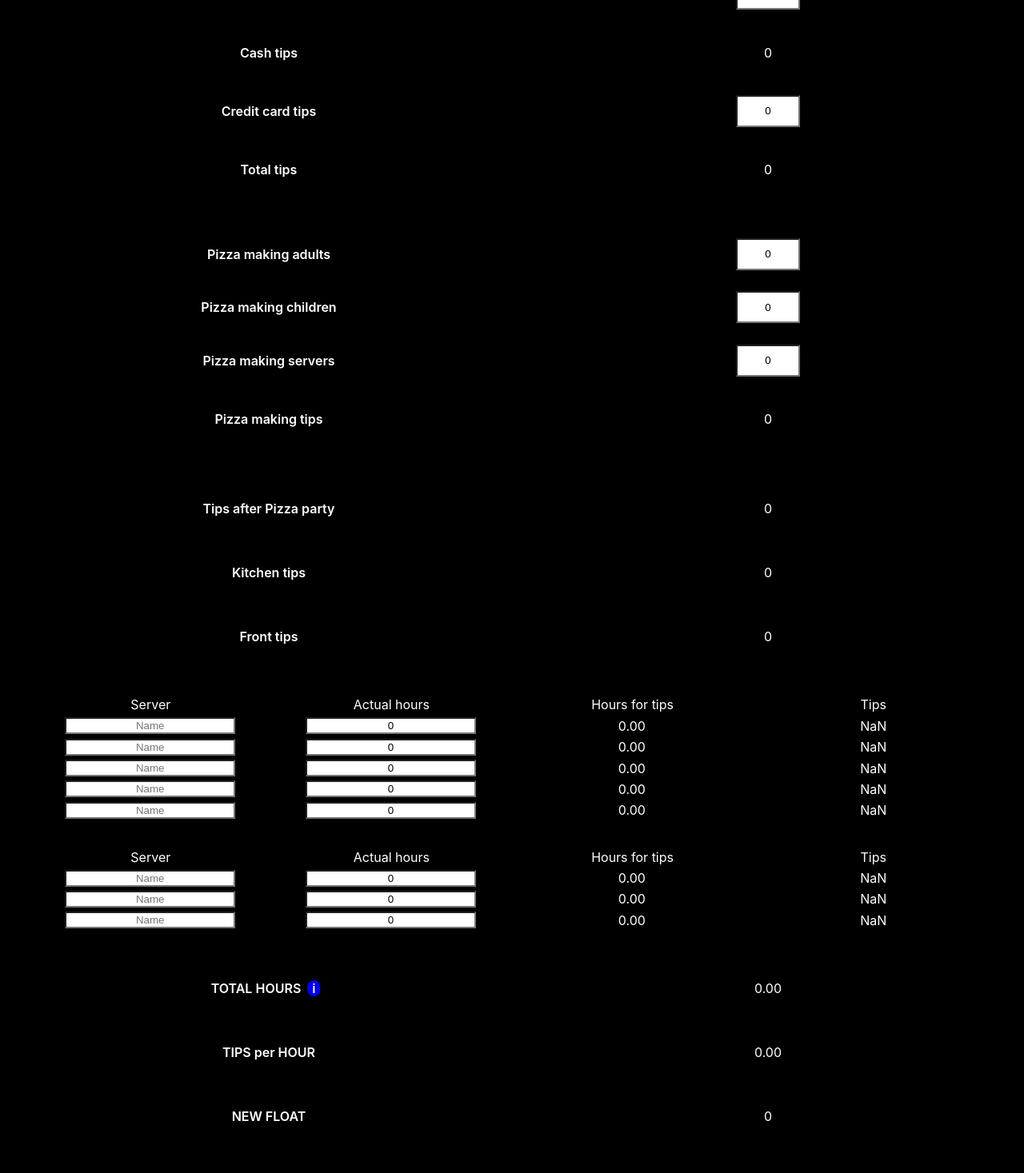
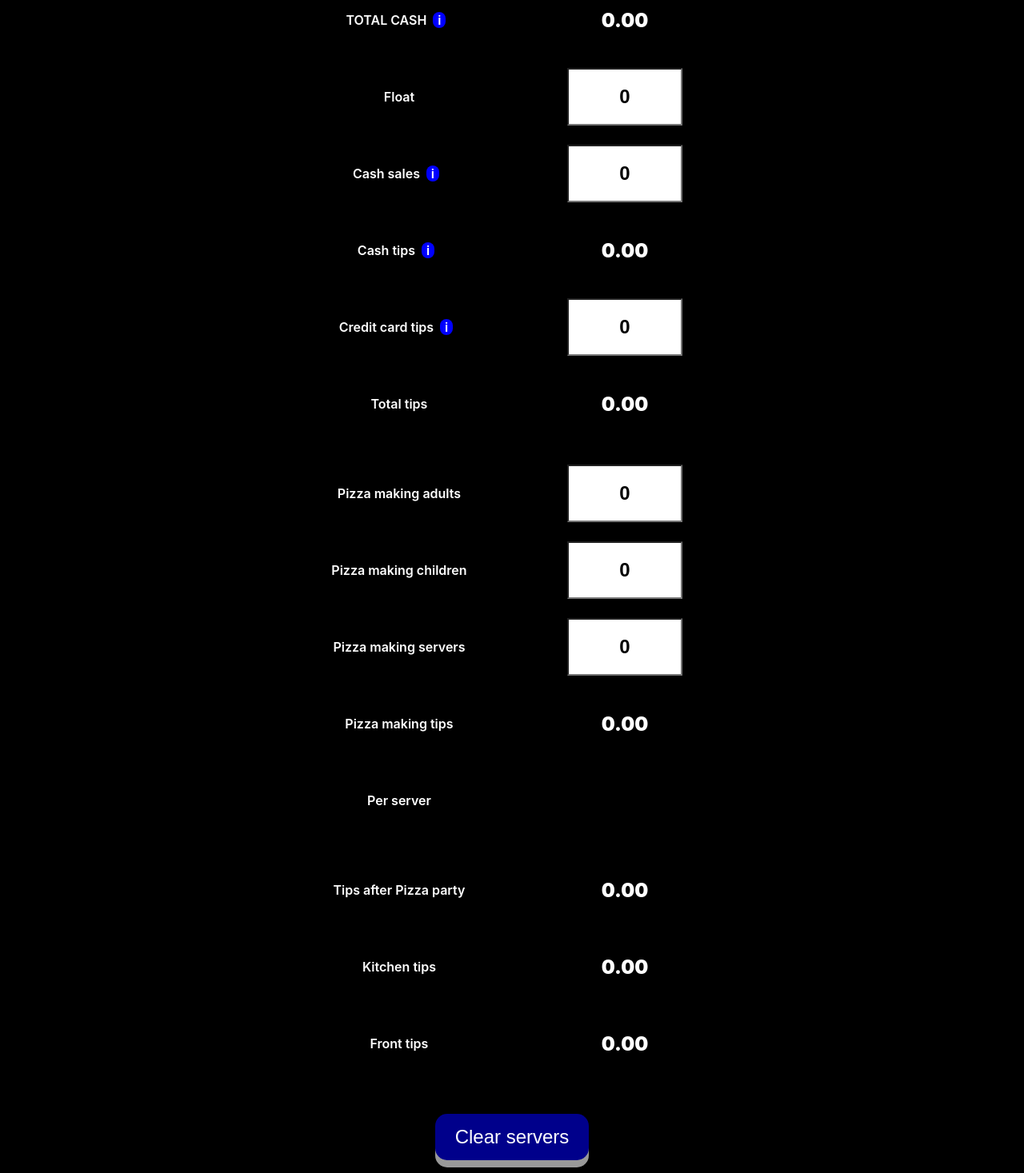
Before and after one commit to manuelcasanova/rmf, a React (Create React App) app in the folder client/: page / in a window 1280 px wide. Shown: the part 443-1910 px from the top of the page at 80% size. Before the commit the page ends 1879 px from the top, so only its background shows below. Built offline with nearby package versions, Linux system fonts and the light colour scheme.

Commit message:
If statements to avoid render NaN. Styling

```diff
--- a/client/src/App.css
+++ b/client/src/App.css
@@ -9,16 +9,16 @@
 }
 
 .App {
-  height: 100vh;
+  /* height: 100vh; */
   display: flex;
   flex-direction: column;
+  margin-bottom: 5em;
+  justify-content: center;
+  align-items: center
 }
 
-@media only screen and (max-width: 400px) {
-  * {
-    font-size: 0.8rem;
-  }
-}
+
+
 
 :root {
   --color0: black;
@@ -28,6 +28,10 @@
   --color4: blue;
   --color5: rgb(247, 196, 67);
   --color6: dimgrey;
+}
+
+.seccion {
+  max-width: 600px;
 }
 
 .clear-all-div {
@@ -62,6 +66,7 @@ justify-content: center;
   transform: translateY(4px);
 }
 
+
 section {
   margin: 1em;
   display: flex;
@@ -89,24 +94,37 @@ label {
   width: 19%;
   text-align: center;
   margin: 0.2em;
+  display: flex;
+  align-items: center;
+  justify-content: center;
 }
 
 .inline-label {
-  width: 50vw;
+  width: 50%;
   display: flex;
   align-items: center;
   justify-content: center;
+  text-align: center;
   /* white-space: nowrap; */
 }
 
-.money-input, .pizza-input, .tips-input {
-  margin: 1em auto;
+.money-input,
+.pizza-input,
+.tips-input {
+  margin: 0.5em auto;
   height: 3em;
   width: 6em;
   text-align: center;
   display: flex;
   align-items: center;
   justify-content: center;
+  font-weight: 900;
+  font-size: 1.5em;
+}
+
+.nameinput {
+  height: 3em;
+  font-size: 120%;
 }
 
 .inline {
@@ -121,6 +139,18 @@ label {
   justify-content: center;
   align-items: center;
   margin: 0 0.5em 0;
+  cursor: pointer;
+}
+
+.info-message {
+  font-style: italic;
+  text-align: center;
+  margin: 0 2em 0 2em;
+  border: 3px double white;
+  border-radius: 20px;
+  padding: 1em;
+  background-color: white;
+  color: black
 }
 
 input {
@@ -164,7 +194,35 @@ align-items: center;
 }
 
 .error-message {
-  background-color: black;
+  /* background-color: black;
   color: white;
   padding: 1em;
+  font-size: small; */
+
+
+
+  font-style: italic;
+  text-align: center;
+  /* margin: 0 2em 0 2em; */
+  /* border: 3px double white; */
+  border-radius: 20px;
+  padding: 1em;
+  background-color: white;
+  color: black;
+  font-size: small;
 }
+
+
+@media only screen and (max-width: 400px) {
+  * {
+    font-size: 0.9rem;
+  }
+
+  .clear-all {
+    font-size: 14px;
+  }
+
+  .error-message {
+    font-size: 0.5em;
+  }
+}
--- a/client/src/App.js
+++ b/client/src/App.js
@@ -18,20 +18,22 @@ function App() {
   const totalCash = parseFloat(cashCounted) + parseFloat(receipts)
   const [float, setFloat] = useState(0);
   const [cashSales, setCashSales] = useState(0);
-  const cashTips = parseFloat(cashCounted) - parseFloat(cashSales) - parseFloat(float)
+  const cashTips = (parseFloat(cashCounted) + parseFloat(receipts) - parseFloat(cashSales) - parseFloat(float)).toFixed(2)
   const [creditCardTips, setCreditCardTips] = useState(0)
   const totalTips = parseFloat(cashTips) + parseFloat(creditCardTips)
   const [pizzaAdults, setPizzaAdults] = useState(0)
   const [pizzaChildren, setPizzaChildren] = useState(0)
   const [pizzaServers, setPizzaServers] = useState(0)
   const pizzaTips = (parseFloat(pizzaChildren) * kidsPizzaPrice * pizzaTipsPercent / 100) + (parseFloat(pizzaAdults) * adultsPizzaPrice * pizzaTipsPercent / 100)
-  const tipsAfterPizzaParty = totalTips - pizzaTips
-  const kitchenTips = tipsAfterPizzaParty * kitchenTipsPercent / 100;
-  const frontTips = tipsAfterPizzaParty * frontTipsPercent / 100;
-
+  const tipsAfterPizzaParty = (totalTips - pizzaTips).toFixed(2)
+  const kitchenTips = (tipsAfterPizzaParty * kitchenTipsPercent / 100).toFixed(2);
+  const frontTips = (tipsAfterPizzaParty * frontTipsPercent / 100).toFixed(2);
 
   const [totalCashInfo, setTotalCashInfo] = useState(false)
   const [totalHoursInfo, setTotalHoursInfo] = useState(false)
+  const [cashSalesInfo, setCashSalesInfo] = useState(false)
+  const [cashTipsInfo, setCashTipsInfo] = useState(false)
+  const [creditCardTipsInfo, setCreditCardTipsInfo] = useState(false)
 
   const showTotalCashInfo = (e) => {
     e.preventDefault();
@@ -43,10 +45,20 @@ function App() {
     setTotalHoursInfo(prev => !prev)
   }
 
+  const showCashSalesInfo = (e) => {
+    e.preventDefault();
+    setCashSalesInfo(prev => !prev)
+  }
 
+  const showCashTipsInfo = (e) => {
+    e.preventDefault();
+    setCashTipsInfo(prev => !prev)
+  }
 
-
-
+  const showCreditCardTipsInfo = (e) => {
+    e.preventDefault();
+    setCreditCardTipsInfo(prev => !prev)
+  }
 
   const [server1Hours, setServer1Hours] = useState(0);
   const [server2Hours, setServer2Hours] = useState(0);
@@ -78,12 +90,9 @@ function App() {
     }
   }
 
-
   // useEffect(() => {
-  //   console.log(tipsPerHour)
-  // }, [tipsPerHour])
-
-
+  //   console.log(typeof frontTips)
+  // }, [server1Hours])
 
   const clearAll = () => {
     setCashCounted(0);
@@ -112,14 +121,59 @@ function App() {
     setAssistant3Hours(0);
   }
 
+  const clearServers = () => {
+    setServer1Name("");
+    setServer2Name("");
+    setServer3Name("");
+    setServer4Name("");
+    setServer5Name("");
+    setAssistant1Name("");
+    setAssistant2Name("");
+    setAssistant3Name("");
+    setServer1Hours(0);
+    setServer2Hours(0);
+    setServer3Hours(0);
+    setServer4Hours(0);
+    setServer5Hours(0);
+    setAssistant1Hours(0);
+    setAssistant2Hours(0);
+    setAssistant3Hours(0);
+  }
+
+
+  const test = () => {
+    setCashCounted(990);
+    setReceipts(10);
+    setFloat(400);
+    setCashSales(500);
+    setCreditCardTips(500)
+    setPizzaAdults(10);
+    setPizzaChildren(10);
+    setPizzaServers(1)
+    setServer1Name("Manuel");
+    setServer2Name("Dom");
+    setServer3Name("Suz");
+    setAssistant1Name("Jasmine");
+    setServer1Hours(5);
+    setServer2Hours(5);
+    setServer3Hours(4);
+    setAssistant1Hours(4);
+  }
+
 
   return (
     <div className="App">
+
+      <div className='seccion'>
 
         <div className='clear-all-div'>
           <button className="clear-all" onClick={clearAll}>Clear all</button>
         </div>
 
+
+        <div className='clear-all-div'>
+          <button className="clear-all" onClick={test}>Set an example</button>
+        </div>
 
         <section className='money'>
 
@@ -135,10 +189,10 @@ function App() {
 
           <div className='inline'>
             <label className='inline-label' onClick={showTotalCashInfo}>TOTAL CASH <div className="info" onClick={showTotalHoursInfo}>i</div></label>
-          <div className='money-input'>{totalCash}</div>
+            <div className='money-input'>{totalCash.toFixed(2)}</div>
           </div>
 
-        {totalCashInfo && <div>Cash counted + receipts</div>}
+          {totalCashInfo && <div className='info-message'>Cash counted + receipts</div>}
 
           <div className='inline'>
             <label className='inline-label'>Float</label>
@@ -146,23 +200,30 @@ function App() {
           </div>
 
           <div className='inline'>
-          <label className='inline-label'>Cash sales</label>
+            <label className='inline-label'>Cash sales<div className="info" onClick={showCashSalesInfo}>i</div></label>
+
             <input className='money-input' value={cashSales} onChange={(e) => setCashSales(e.target.value)}></input>
           </div>
 
+          {cashSalesInfo && <div className='info-message'>Cash on print out</div>}
+
           <div className='inline'>
-          <label className='inline-label'>Cash tips</label>
+            <label className='inline-label'>Cash tips<div className="info" onClick={showCashTipsInfo}>i</div></label>
             <div className='money-input'>{cashTips}</div>
           </div>
 
+          {cashTipsInfo && <div className='info-message'>Total cash - Float - Cash sales = Cash tips</div>}
+
           <div className='inline'>
-          <label className='inline-label'>Credit card tips</label>
+            <label className='inline-label'>Credit card tips<div className="info" onClick={showCreditCardTipsInfo}>i</div></label>
             <input className='money-input' value={creditCardTips} onChange={(e) => setCreditCardTips(e.target.value)}></input>
           </div>
 
+          {creditCardTipsInfo && <div className='info-message'>Tips paid on print out</div>}
+
           <div className='inline'>
             <label className='inline-label'>Total tips</label>
-          <div className='money-input'>{cashTips}</div>
+            <div className='money-input'>{(parseInt(cashTips) + parseInt(creditCardTips)).toFixed(2)}</div>
           </div>
 
         </section>
@@ -186,7 +247,12 @@ function App() {
 
           <div className='inline'>
             <label className='inline-label'>Pizza making tips</label>
-          <div className='pizza-input'>{pizzaTips}</div>
+            <div className='pizza-input'>{pizzaTips.toFixed(2)}</div>
+          </div>
+
+          <div className='inline'>
+            <label className='inline-label'>Per server</label>
+            <div className='pizza-input'>{pizzaTips !== 0 && (pizzaTips / pizzaServers).toFixed(2)}</div>
           </div>
 
         </section>
@@ -213,79 +279,89 @@ function App() {
 
         </section>
 
+        <div className='clear-all-div'>
+          <button className="clear-all" onClick={clearServers}>Clear servers</button>
+        </div>
+
         <section className='servers'>
 
           <div className='th'>
             <div className='thirty-three'>Server</div>
-          <div className='thirty-three'>Actual hours</div>
-          <div className='thirty-three'>Hours for tips</div>
+            <div className='thirty-three'>Hours</div>
+            <div className='thirty-three'>100%</div>
             <div className='thirty-three'>Tips</div>
           </div>
 
 
           <div className='server'>
-          <input type="text" required value={server1Name} placeholder="Name" className="thirty-three input-width" onChange={(e) => setServer1Name(e.target.value)}></input>
-          <input value={(server1Hours)} className="thirty-three input-width" onChange={(e) => setServer1Hours(e.target.value)}></input>
-          <div className="thirty-three">{(parseFloat(server1Hours) * fullTips / 100).toFixed(2)}</div>
-          <div className="thirty-three">{(frontTips / totalHours * server1Hours).toFixed(2)}</div>
+            <input type="text" required value={server1Name} placeholder="Name" className="thirty-three input-width nameinput" onChange={(e) => setServer1Name(e.target.value)}></input>
+            <input value={(server1Hours)} className="thirty-three input-width nameinput" onChange={(e) => setServer1Hours(e.target.value)}></input>
+            <div className="thirty-three">{frontTips !=="0" && server1Hours !=="" &&(parseFloat(server1Hours) * fullTips / 100).toFixed(2)}</div>
+            <div className="thirty-three">{frontTips !=="0" && server1Hours !=="" && server1Hours > 0 &&(frontTips / totalHours * server1Hours).toFixed(2)}</div>
           </div>
 
 
           <div className='server'>
-          <input value={server2Name} placeholder="Name" className="thirty-three input-width" onChange={(e) => setServer2Name(e.target.value)}></input>
-          <input value={server2Hours} className="thirty-three input-width" onChange={(e) => setServer2Hours(e.target.value)}></input>
-          <div className="thirty-three">{(parseFloat(server2Hours) * fullTips / 100).toFixed(2)}</div>
-          <div className="thirty-three">{(frontTips / totalHours * server2Hours).toFixed(2)}</div>
+            <input value={server2Name} placeholder="Name" className="thirty-three input-width nameinput" onChange={(e) => setServer2Name(e.target.value)}></input>
+            <input value={server2Hours} className="thirty-three input-width nameinput" onChange={(e) => setServer2Hours(e.target.value)}></input>
+            <div className="thirty-three">{frontTips !=="0" && server2Hours !=="" &&(parseFloat(server2Hours) * fullTips / 100).toFixed(2)}</div>
+            <div className="thirty-three">{frontTips !=="0" && server2Hours !=="" && server1Hours > 0 &&(frontTips / totalHours * server2Hours).toFixed(2)}</div>
           </div>
 
           <div className='server'>
-          <input value={server3Name} placeholder="Name" className="thirty-three input-width" onChange={(e) => setServer3Name(e.target.value)}></input>
-          <input value={server3Hours} className="thirty-three input-width" onChange={(e) => setServer3Hours(e.target.value)}></input>
-          <div className="thirty-three">{(parseFloat(server3Hours) * fullTips / 100).toFixed(2)}</div>
-          <div className="thirty-three">{(frontTips / totalHours * server3Hours).toFixed(2)}</div>
+            <input value={server3Name} placeholder="Name" className="thirty-three input-width nameinput" onChange={(e) => setServer3Name(e.target.value)}></input>
+            <input value={server3Hours} className="thirty-three input-width nameinput" onChange={(e) => setServer3Hours(e.target.value)}></input>
+            <div className="thirty-three">{frontTips !=="0" && server3Hours !=="" &&(parseFloat(server3Hours) * fullTips / 100).toFixed(2)}</div>
+            <div className="thirty-three">{frontTips !=="0" && server3Hours !=="" && server1Hours > 0 &&(frontTips / totalHours * server3Hours).toFixed(2)}</div>
           </div>
 
           <div className='server'>
-          <input value={server4Name} placeholder="Name" className="thirty-three input-width" onChange={(e) => setServer4Name(e.target.value)}></input>
-          <input value={server4Hours} className="thirty-three input-width" onChange={(e) => setServer4Hours(e.target.value)}></input>
-          <div className="thirty-three">{(parseFloat(server4Hours) * fullTips / 100).toFixed(2)}</div>
-          <div className="thirty-three">{(frontTips / totalHours * server4Hours).toFixed(2)}</div>
+            <input value={server4Name} placeholder="Name" className="thirty-three input-width nameinput" onChange={(e) => setServer4Name(e.target.value)}></input>
+            <input value={server4Hours} className="thirty-three input-width nameinput" onChange={(e) => setServer4Hours(e.target.value)}></input>
+            <div className="thirty-three">{frontTips !=="0" && server4Hours !=="" &&(parseFloat(server4Hours) * fullTips / 100).toFixed(2)}</div>
+            <div className="thirty-three">{frontTips !=="0" && server4Hours !=="" && server1Hours > 0 &&(frontTips / totalHours * server4Hours).toFixed(2)}</div>
           </div>
 
           <div className='server'>
-          <input value={server5Name} placeholder="Name" className="thirty-three input-width" onChange={(e) => setServer5Name(e.target.value)}></input>
-          <input value={server5Hours} className="thirty-three input-width" onChange={(e) => setServer5Hours(e.target.value)}></input>
-          <div className="thirty-three">{(parseFloat(server5Hours) * fullTips / 100).toFixed(2)}</div>
-          <div className="thirty-three">{(frontTips / totalHours * server5Hours).toFixed(2)}</div>
+            <input value={server5Name} placeholder="Name" className="thirty-three input-width nameinput" onChange={(e) => setServer5Name(e.target.value)}></input>
+            <input value={server5Hours} className="thirty-three input-width nameinput" onChange={(e) => setServer5Hours(e.target.value)}></input>
+            <div className="thirty-three">{frontTips !=="0" && server5Hours !=="" &&(parseFloat(server5Hours) * fullTips / 100).toFixed(2)}</div>
+            <div className="thirty-three">{frontTips !=="0" && server5Hours !=="" && server1Hours > 0 &&(frontTips / totalHours * server5Hours).toFixed(2)}</div>
           </div>
 
 
           <div className='th margin-top'>
-          <div className='thirty-three'>Server</div>
-          <div className='thirty-three'>Actual hours</div>
-          <div className='thirty-three'>Hours for tips</div>
+            <div className='thirty-three'>Support</div>
+            <div className='thirty-three'>Hours</div>
+            <div className='thirty-three'>40%</div>
             <div className='thirty-three'>Tips</div>
           </div>
 
           <div className='server'>
-          <input value={assistant1Name} placeholder="Name" className="thirty-three input-width" onChange={(e) => setAssistant1Name(e.target.value)}></input>
-          <input value={assistant1Hours} className="thirty-three input-width" onChange={(e) => setAssistant1Hours(e.target.value)}></input>
-          <div className="thirty-three">{(parseFloat(assistant1Hours) * assistantTips / 100).toFixed(2)}</div>
-          <div className="thirty-three">{(frontTips / totalHours * assistant1Hours * assistantTips/100).toFixed(2)}</div>
+            <input value={assistant1Name} placeholder="Name" className="thirty-three input-width nameinput" onChange={(e) => setAssistant1Name(e.target.value)}></input>
+            <input value={assistant1Hours} className="thirty-three input-width nameinput" onChange={(e) => setAssistant1Hours(e.target.value)}></input>
+            <div className="thirty-three">{frontTips !=="0" && assistant1Hours !=="" &&(parseFloat(assistant1Hours) * assistantTips / 100).toFixed(2)}</div>
+            <div className="thirty-three">{frontTips !=="0" && assistant1Hours !=="" && server1Hours > 0 &&(frontTips / totalHours * assistant1Hours * assistantTips / 100).toFixed(2)}</div>
           </div>
 
           <div className='server'>
-          <input value={assistant2Name} placeholder="Name" className="thirty-three input-width" onChange={(e) => setAssistant2Name(e.target.value)}></input>
-          <input value={assistant2Hours} className="thirty-three input-width" onChange={(e) => setAssistant2Hours(e.target.value)}></input>
-          <div className="thirty-three">{(parseFloat(assistant2Hours) * assistantTips / 100).toFixed(2)}</div>
-          <div className="thirty-three">{(frontTips / totalHours * assistant2Hours * assistantTips/100).toFixed(2)}</div>
+            <input value={assistant2Name} placeholder="Name" className="thirty-three input-width nameinput" onChange={(e) => setAssistant2Name(e.target.value)}></input>
+            <input value={assistant2Hours} className="thirty-three input-width nameinput" onChange={(e) => setAssistant2Hours(e.target.value)}></input>
+            <div className="thirty-three">{frontTips !=="0" && assistant2Hours !=="" &&(parseFloat(assistant2Hours) * assistantTips / 100).toFixed(2)}</div>
+            <div className="thirty-three">{frontTips !=="0" && assistant2Hours !=="" && server1Hours > 0 &&(frontTips / totalHours * assistant2Hours * assistantTips / 100).toFixed(2)}</div>
           </div>
 
           <div className='server'>
-          <input value={assistant3Name} placeholder="Name" className="thirty-three input-width" onChange={(e) => setAssistant3Name(e.target.value)}></input>
-          <input value={assistant3Hours} className="thirty-three input-width" onChange={(e) => setAssistant3Hours(e.target.value)}></input>
-          <div className="thirty-three">{(parseFloat(assistant3Hours) * assistantTips / 100).toFixed(2)}</div>
-          <div className="thirty-three">{(frontTips / totalHours * assistant3Hours * assistantTips/100).toFixed(2)}</div>
+            <input value={assistant3Name} placeholder="Name" className="thirty-three input-width nameinput" onChange={(e) => setAssistant3Name(e.target.value)}></input>
+            <input value={assistant3Hours} className="thirty-three input-width nameinput" onChange={(e) => setAssistant3Hours(e.target.value)}></input>
+            <div className="thirty-three">{frontTips !=="0" && assistant3Hours !=="" &&(parseFloat(assistant3Hours) * assistantTips / 100).toFixed(2)}</div>
+            <div className="thirty-three">{frontTips !=="0" && assistant3Hours !=="" && server1Hours > 0 &&(frontTips / totalHours * assistant3Hours * assistantTips / 100).toFixed(2)}</div>
+          </div>
+
+          <div className='th margin-top'>
+            <div className='thirty-three'>Pizza making</div>
+            <div className='thirty-three'>Hours</div>
+            <div className='thirty-three'>Tips</div>
           </div>
 
         </section>
@@ -312,23 +388,23 @@ function App() {
             </div>
 
           </div>
-        {totalHoursInfo && <div>Total hours considered for tips. It takes into consideration the difference between server and server support.</div>}
+          {totalHoursInfo && <div className='info-message'>Total hours considered for tips. It takes into consideration the difference between server and server support.</div>}
 
           <div className='inline'>
             <label className='inline-label'>TIPS per HOUR</label>
-          <div className='tips-input'>{tipsPerHour().toFixed(2)}</div>
+            <div className='tips-input'>{totalHours !== 0 && tipsPerHour().toFixed(2)}</div>
           </div>
 
           <div className='inline'>
             <label className='inline-label'>NEW FLOAT</label>
-          <div className='tips-input'>{cashCounted - frontTips - pizzaTips}</div>
+            <div className='tips-input'>{(cashCounted - frontTips - pizzaTips).toFixed(2)}</div>
           </div>
 
         </section>
 
 
 
-
+      </div>
     </div>
   );
 }
```
Lines whose indentation alone changed are shown as unchanged.
